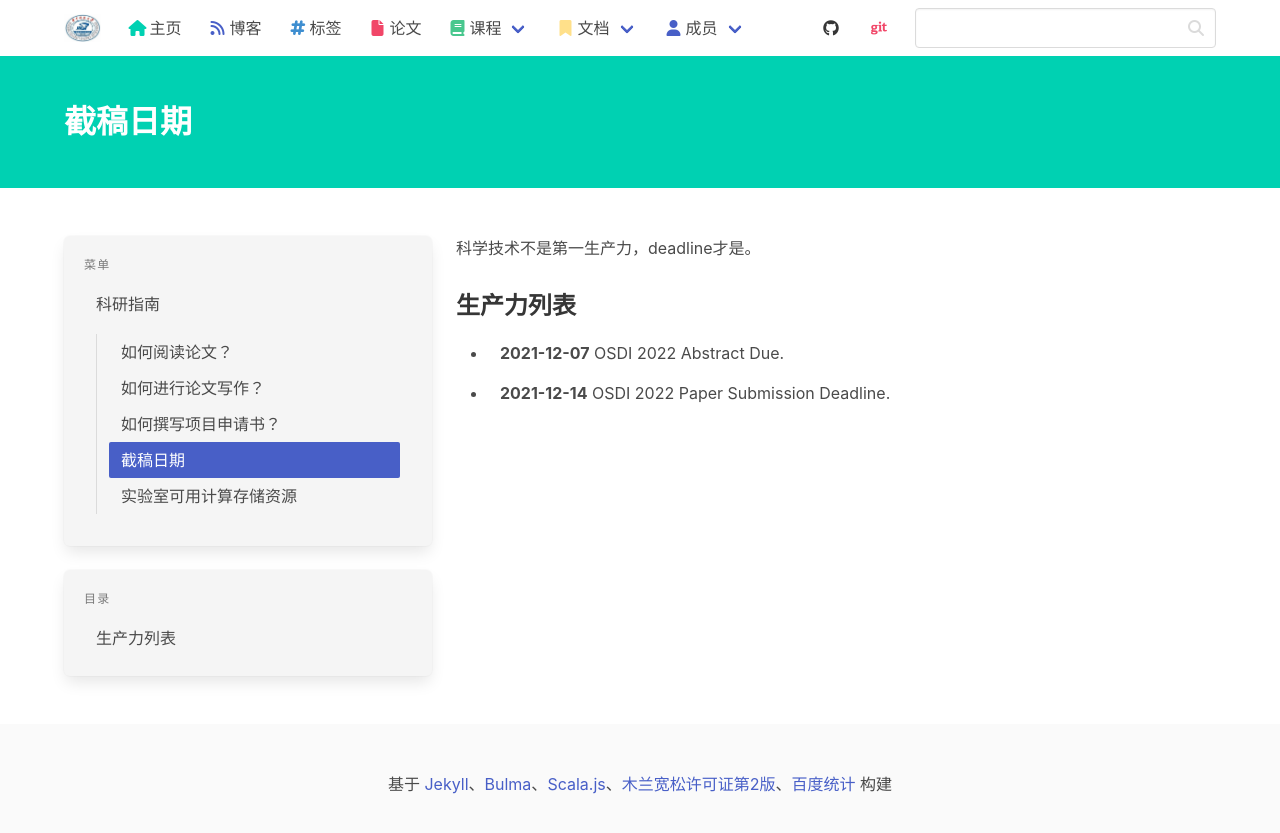
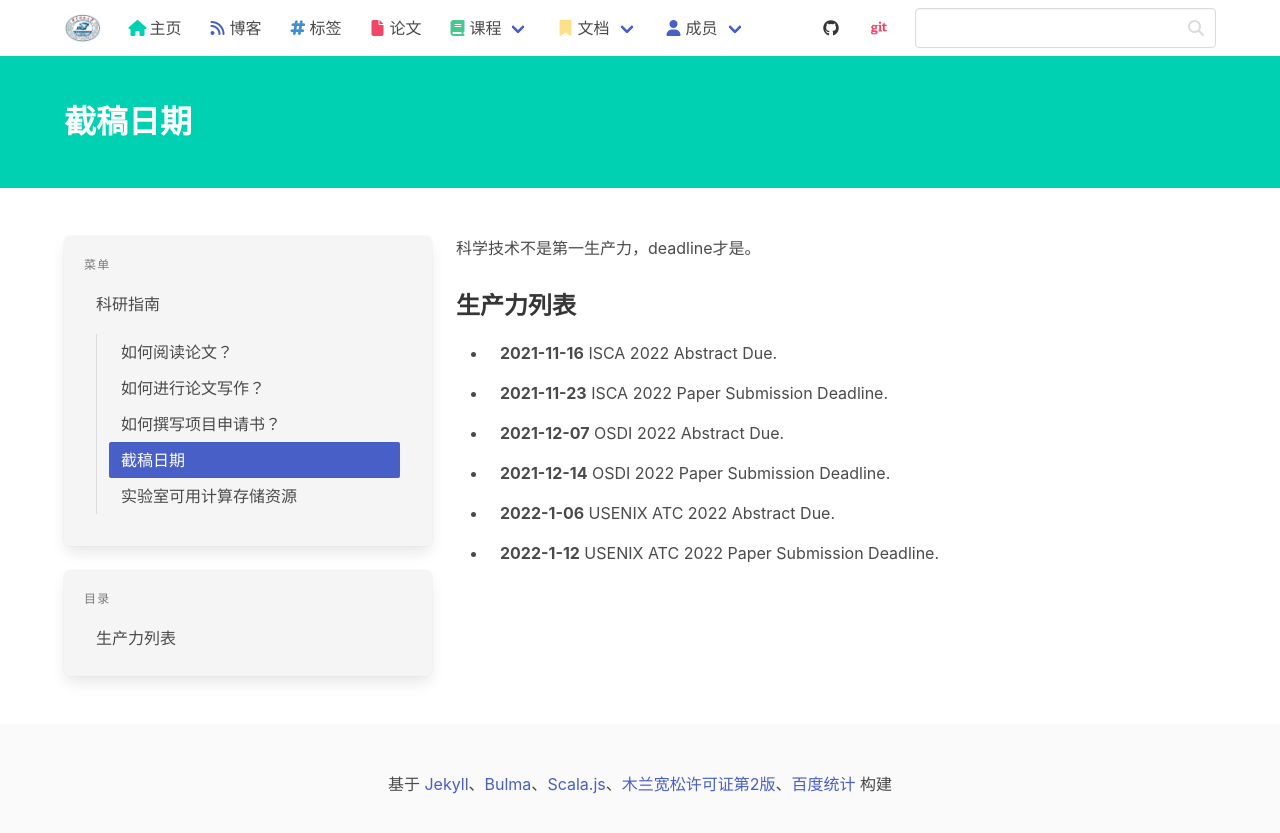
Before and after one commit to haslaboratory/haslaboratory.github.io, a Jekyll site: the page built from _docs/research/deadlines.md, in a window 1280 px wide. Shown: the top 833 px of the page. Built offline with Jekyll 4.4.1, drawn with Linux system fonts in a browser that asks for light colours; nearby versions of some CDN libraries; library files that are not in the unit come from our copies; comment, search, counter and statistics services are not loaded.

Commit message:
Update deadlines.yml

```diff
--- a/_data/deadlines.yml
+++ b/_data/deadlines.yml
@@ -1,3 +1,13 @@
+- conference: USENIX ATC 2022
+  description: Paper Submission Deadline.
+  deadline: 2022-1-12
+  url: https://www.usenix.org/conference/atc22
+
+- conference: USENIX ATC 2022
+  description: Abstract Due.
+  deadline: 2022-1-06
+  url: https://www.usenix.org/conference/atc22
+
 - conference: OSDI 2022
   description: Abstract Due.
   deadline: 2021-12-07
@@ -7,6 +17,16 @@
   description: Paper Submission Deadline.
   deadline: 2021-12-14
   url: https://www.usenix.org/conference/osdi22
+
+- conference: ISCA 2022
+  description: Paper Submission Deadline.
+  deadline: 2021-11-23
+  url: https://iscaconf.org/isca2022/
+
+- conference: ISCA 2022
+  description: Abstract Due.
+  deadline: 2021-11-16
+  url: https://iscaconf.org/isca2022/
 
 - conference: HPCA 2022
   description: Paper Submission Deadline.
```
